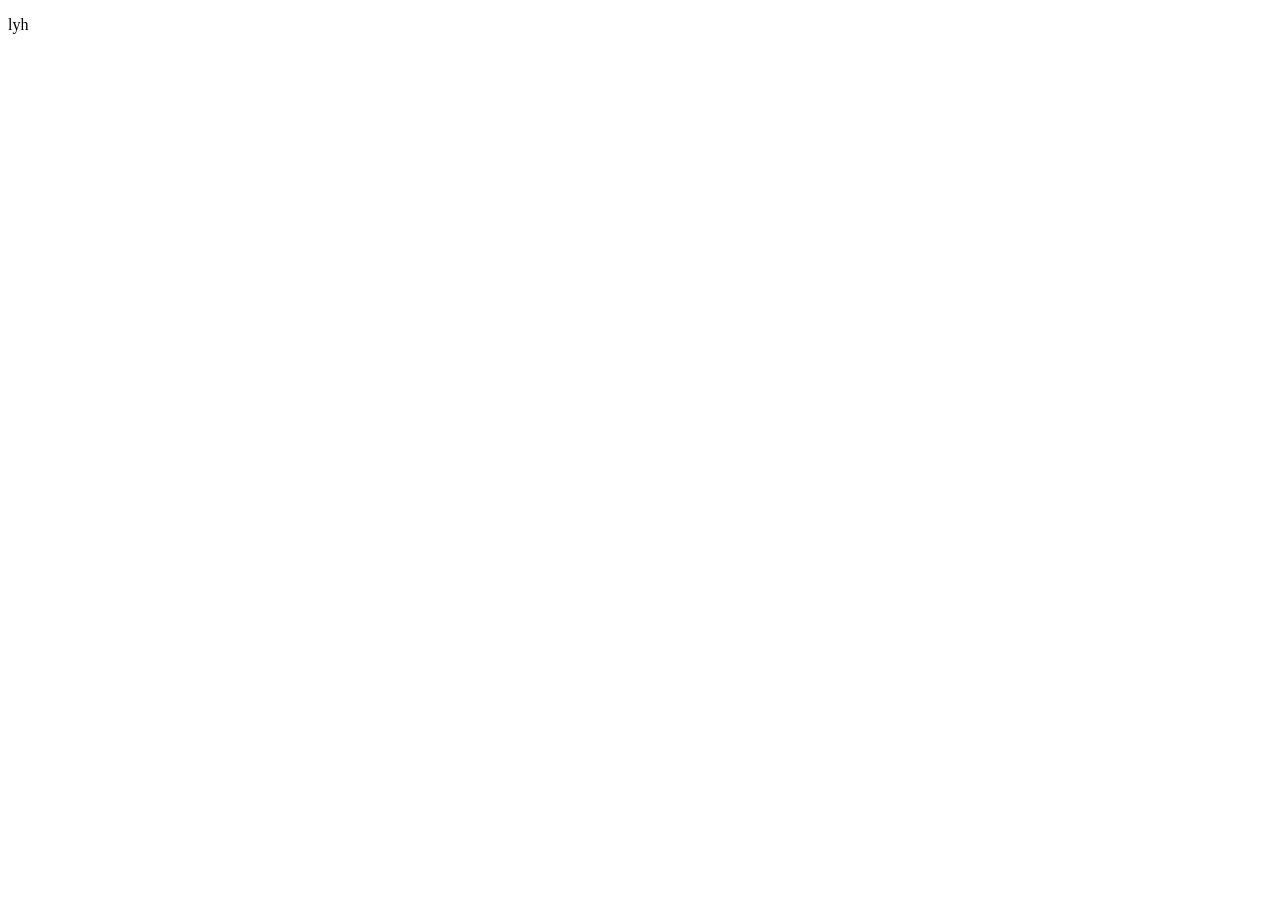
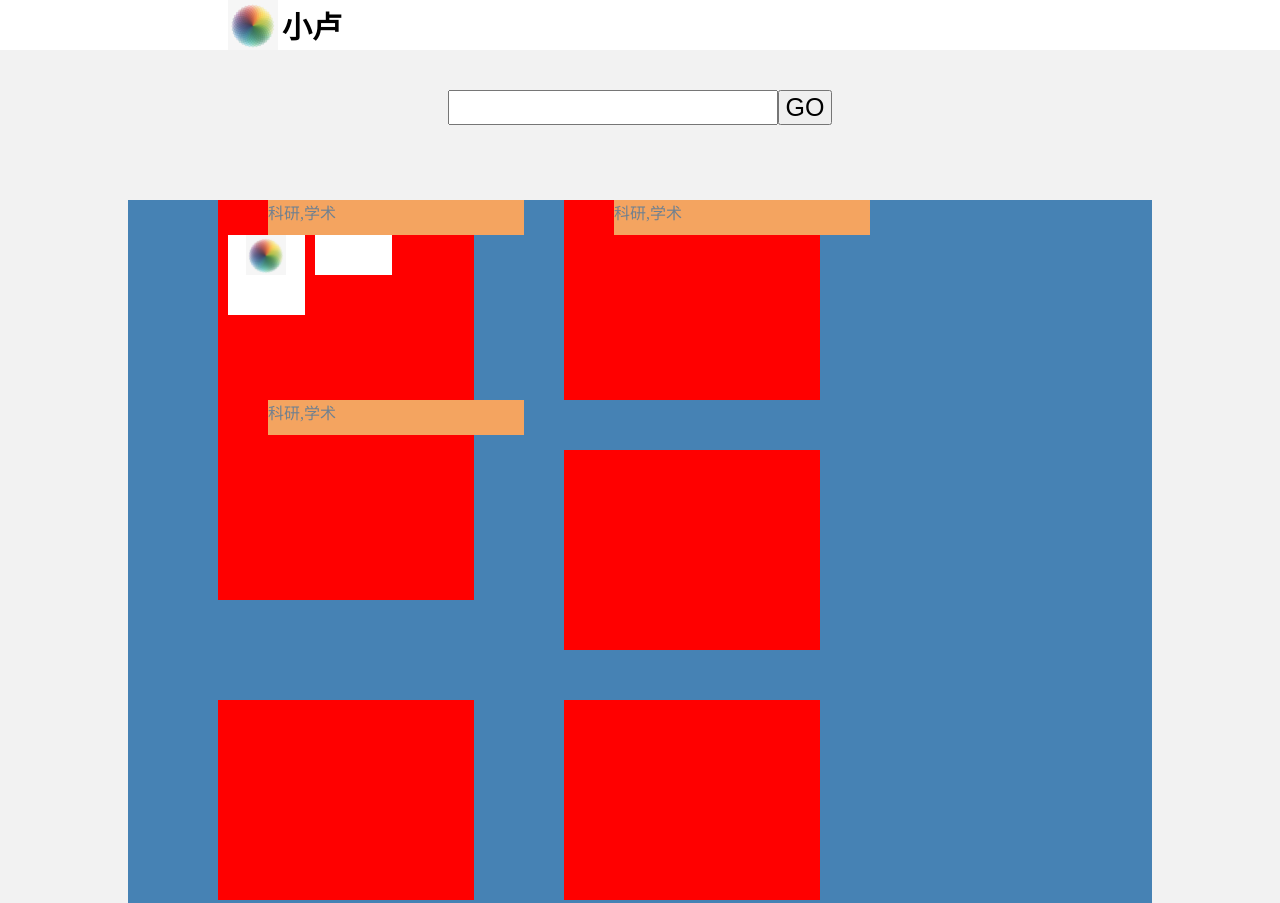
Before and after one commit to LuYuhong/htest, a plain HTML site: page index.html in a window 1280 px wide. Shown: the top 903 px of the page. Before the commit the page ends 800 px from the top, so only its background shows below. Drawn offline with Linux system fonts and the light colour scheme.

Commit message:
导航页一期基本功能实现

```diff
--- a/index.html
+++ b/index.html
@@ -1,9 +1,82 @@
 <!DOCTYPE html>
 <html>
 <head>
-	<title>lyh</title>
+	<title>小卢的浏览器</title>
+	<link rel="stylesheet" type="text/css" href="style.css"/>
 </head>
 <body>
-<p>lyh</p>
+	<div id = "head">
+		<div id = "head-name">
+			<img src="ima/head.jfif">
+			<span>小卢</span>
+		</div>
+	</div>
+	<div id = "main">
+		<div id = "search">
+			<form action="https://www.baidu.com/s">
+			<input type="text" name="wd"><input type="submit" value="GO">
+			</form>
+		</div>
+		<div id = "nav">
+			<div class="nav-1-1">
+				<div class="nav-character">
+					<span>
+						科研,学术
+					</span>
+				</div>
+				<div class="nav-content" onclick="window.open('https://www.baidu.com')">
+					<img src="ima/head.jfif">
+					<span>cc98</span>
+				</div>
+				<div class="nav-content">
+
+				</div>
+				<div class="nav-content">
+
+				</div>
+			</div>
+
+			<div class="nav-1-1">
+				<div class="nav-character">
+					<span>
+						科研,学术
+					</span>
+				</div>
+			</div>
+
+			<div class="nav-1-1">
+				<div class="nav-character">
+					<span>
+						科研,学术
+					</span>
+				</div>
+			</div>
+
+			<div class="nav-2-1">
+
+			</div>
+
+			<div class="nav-2-1">
+
+			</div>
+
+			<div class="nav-2-1">
+
+			</div>
+
+			<div class="nav-3-1">
+
+			</div>
+
+			<div class="nav-3-1">
+
+			</div>
+
+			<div class="nav-3-1">
+
+			</div>
+		</div>
+	</div>
+
 </body>
 </html>
--- /dev/null
+++ b/style.css
@@ -0,0 +1,131 @@
+#head{
+    width: 100%;
+    height: 50px;
+    background-color: #fff;
+    padding: 0px;
+    margin: 0 ;
+    display: block;
+}
+
+#main{
+    width: 100%;
+    height: 1000px;
+    background-color: #f2f2f2;
+}
+
+#head-name{
+    width: 80%;
+    height: 50px;
+    /* background-color: salmon; */
+    margin: 0 auto;
+    text-align: left;
+}
+
+#head-name span{
+    text-align: center;
+    font-size: 30px;
+    font-family: Arial;
+    font-weight: bold;
+    /* vertical-align: top; */
+    vertical-align:12px;
+}
+
+#head-name img{
+    padding-left: 100px;
+    max-width: 50px;
+
+    /* display: none; */
+}
+
+#search{
+    width: 80%;
+    height: 110px;
+    /* background-color: seagreen; */
+    margin: 0 auto;
+    text-align: center;
+    padding-top: 40px;
+}
+
+#search input{
+    font-size: 25px;
+}
+
+#nav{
+    width: 80%;
+    height: 800px;
+    background-color:steelblue;
+    margin: 0 auto;
+}
+
+.nav-1-1{
+    background-color: red;
+    width: 25%;
+    height: 200px;
+    float: left;
+    margin-left:90px;
+    text-align: center;
+}
+
+.nav-2-1{
+    background-color: red;
+    width: 25%;
+    height: 200px;
+    float: left;
+    margin-left:90px;
+    margin-top: 50px;
+    text-align: center;
+}
+
+.nav-3-1{
+    background-color: red;
+    width: 25%;
+    height: 200px;
+    float: left;
+    margin-left:90px;
+    margin-top: 50px;
+    text-align: center;
+}
+
+.nav-character{
+    background-color:sandybrown;
+    width: 100%;
+    height: 35px;
+    text-align: left;
+    font-size: 16px;
+    color: slategrey;
+    margin-left: 50px;
+    display: block;
+}
+
+.nav-content{
+    width: 30%;
+    height: 40px;
+    margin: 0 auto;
+    float: left;
+   background-color: #fff;
+    margin-left: 10px;
+}
+
+.nav-content:hover{
+    background-color: blue;
+    cursor: pointer;
+}
+
+.nav-content img{
+    max-width: 40px;
+}
+
+.nav-content span{
+    font-size: 20px;
+    font-weight: bold;
+    text-align: center;
+    vertical-align:12px;
+}
+
+
+
+
+body{
+    margin: 0px;
+    padding: 0px;
+}
```
Also changed, not shown: ima/head.jfif (added).
